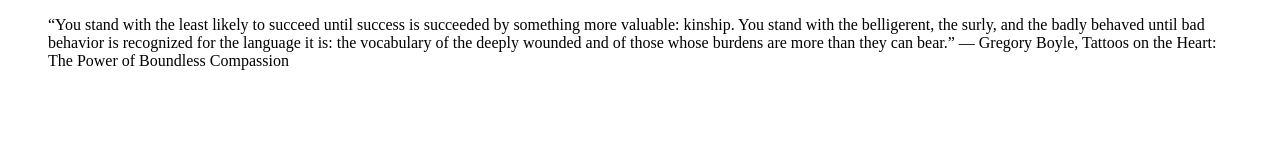
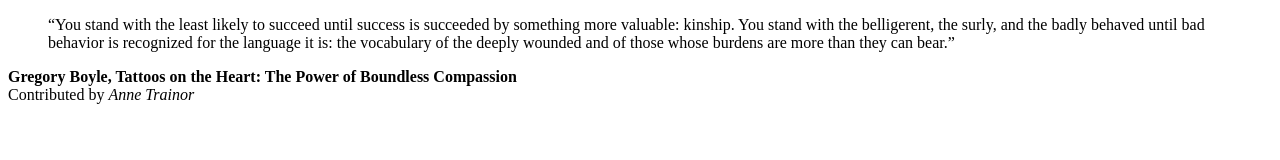
Before and after one commit to Atrainor2/Atrainor2.github.io, a plain HTML site: page Quote.html in a window 1280 px wide. Drawn offline with Linux system fonts and the light colour scheme.

Commit message:
Changes in class
commit to master

```diff
--- a/Quote.html
+++ b/Quote.html
@@ -12,8 +12,9 @@
  <body>
 <blockquote>
 
-“You stand with the least likely to succeed until success is succeeded by something more valuable: kinship. You stand with the belligerent, the surly, and the badly behaved until bad behavior is recognized for the language it is: the vocabulary of the deeply wounded and of those whose burdens are more than they can bear.”
-― Gregory Boyle, Tattoos on the Heart: The Power of Boundless Compassion
-</blockquote>
+“You stand with the least likely to succeed until success is succeeded by something more valuable: kinship. You stand with the belligerent, the surly, and the badly behaved until bad behavior is recognized for the language it is: the vocabulary of the deeply wounded and of those whose burdens are more than they can bear.”</blockquote>
+<div> <strong>Gregory Boyle, Tattoos on the Heart: The Power of Boundless Compassion</strong></div>
+
+ Contributed by <em>Anne Trainor </em>
  </body>
 </html>
```
